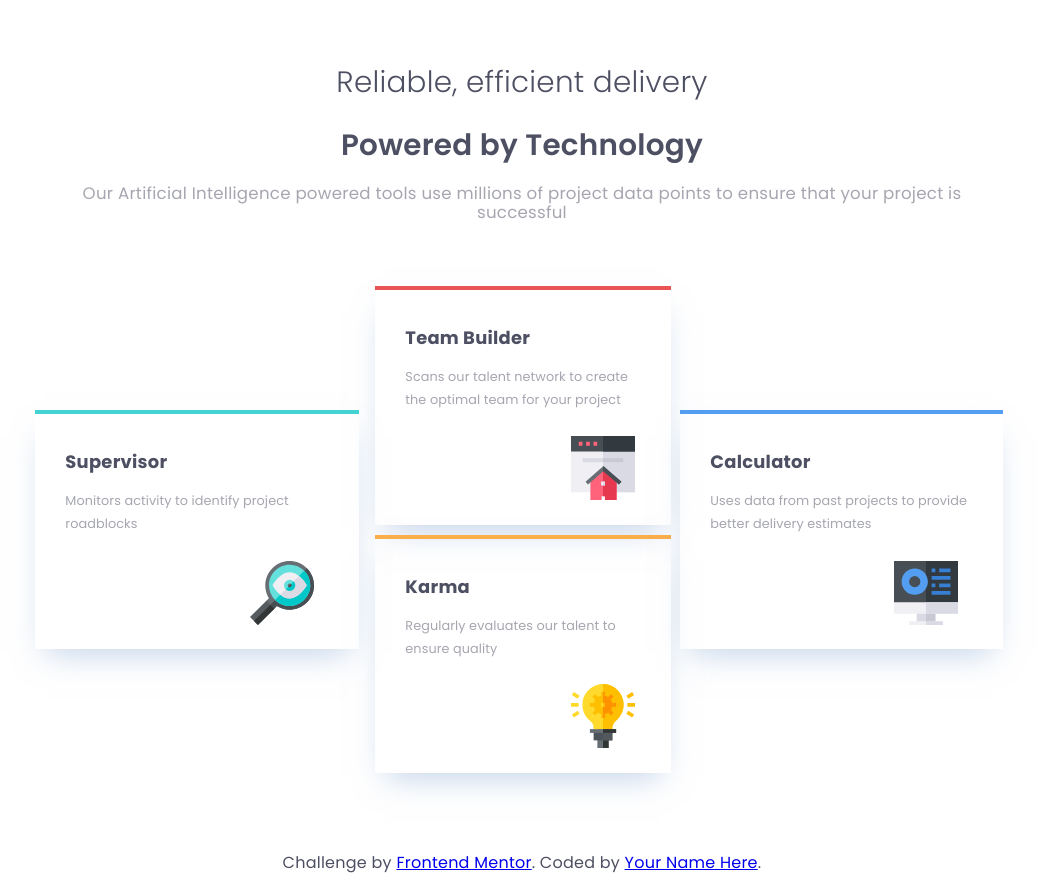
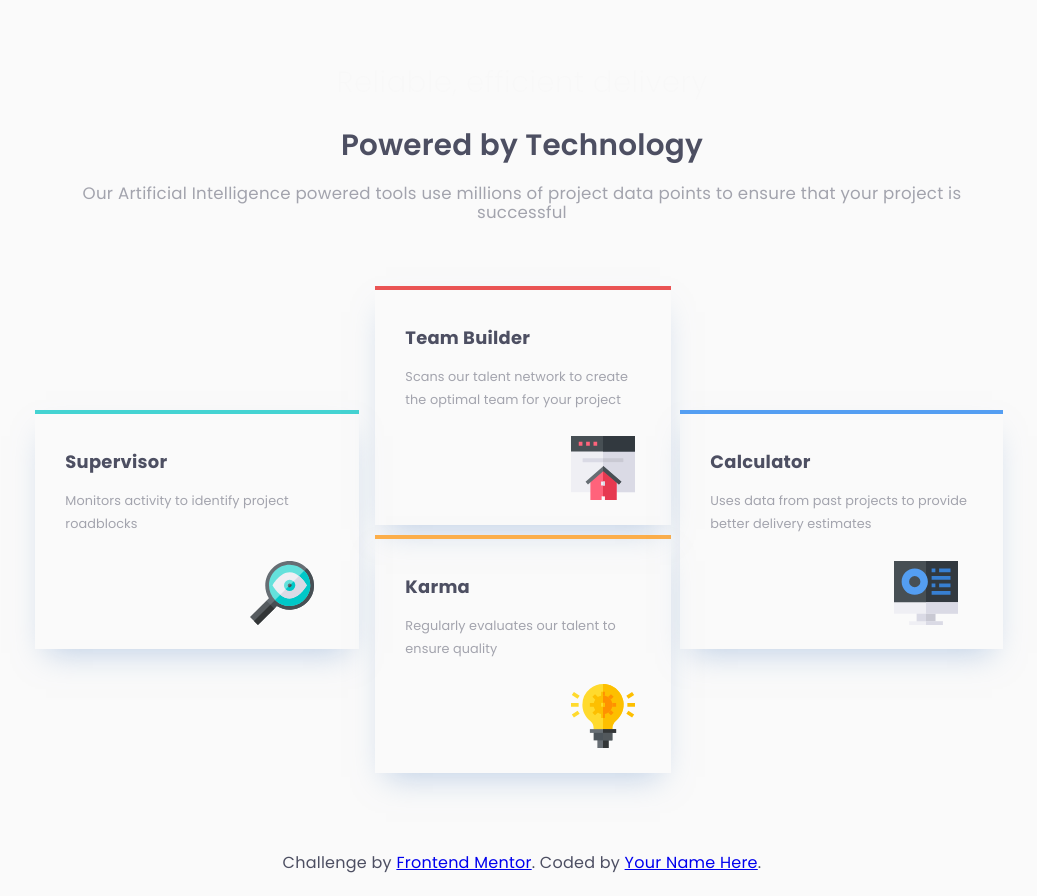
Before and after one commit to AliceeLe/cardsection, a plain HTML site: page index.html in a window 1280 px wide. Shown: the whole page, without its empty margins (118-1155 px from the left). Drawn offline with Linux system fonts and the light colour scheme.

Commit message:
Minute changes to styling

```diff
--- a/style.css
+++ b/style.css
@@ -1,3 +1,6 @@
+body {
+    background: #FAFAFA;
+}
 .main {
   width: 77%;
   height: auto;
@@ -26,6 +29,7 @@ h1 {
 h2 {
   font-weight: 300;
   padding: 1%;
+  opacity: 0.5%;
 }
 
 /* Grid */
```
